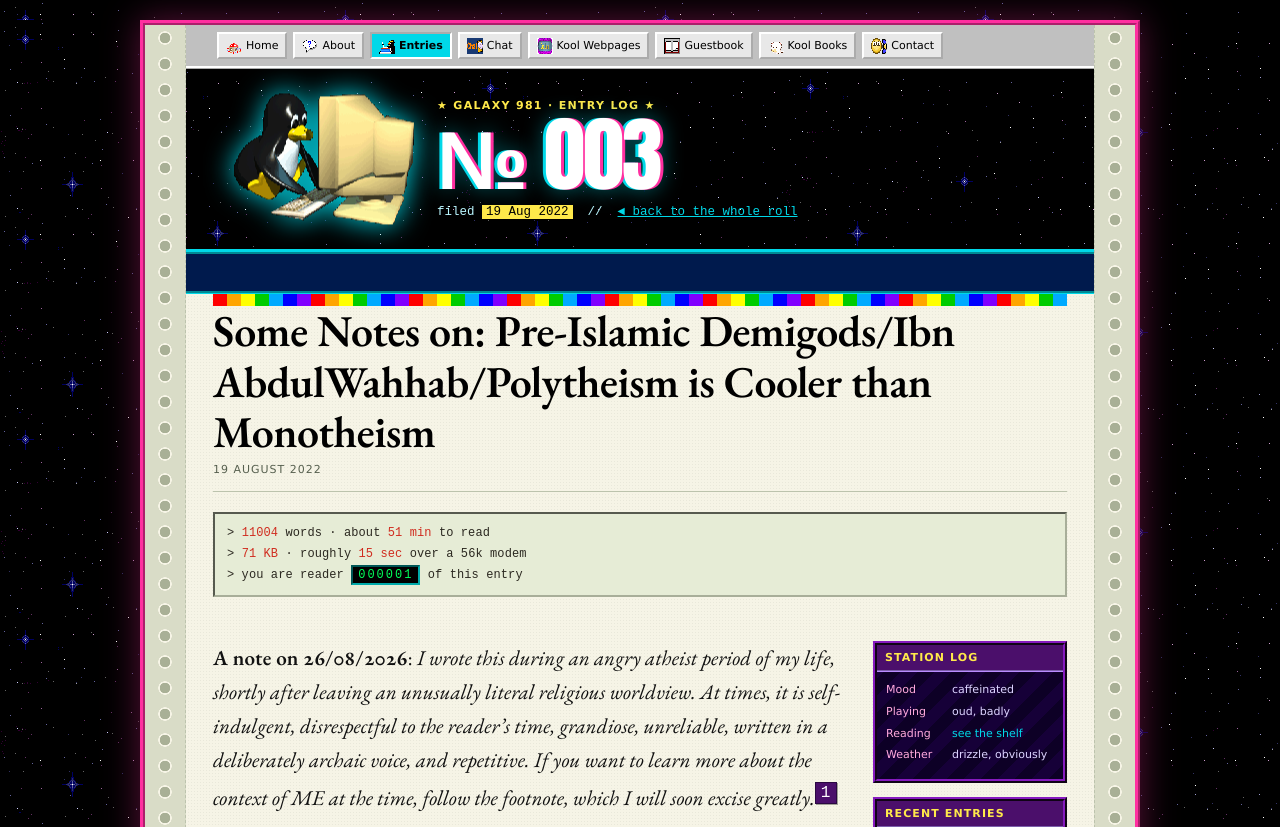
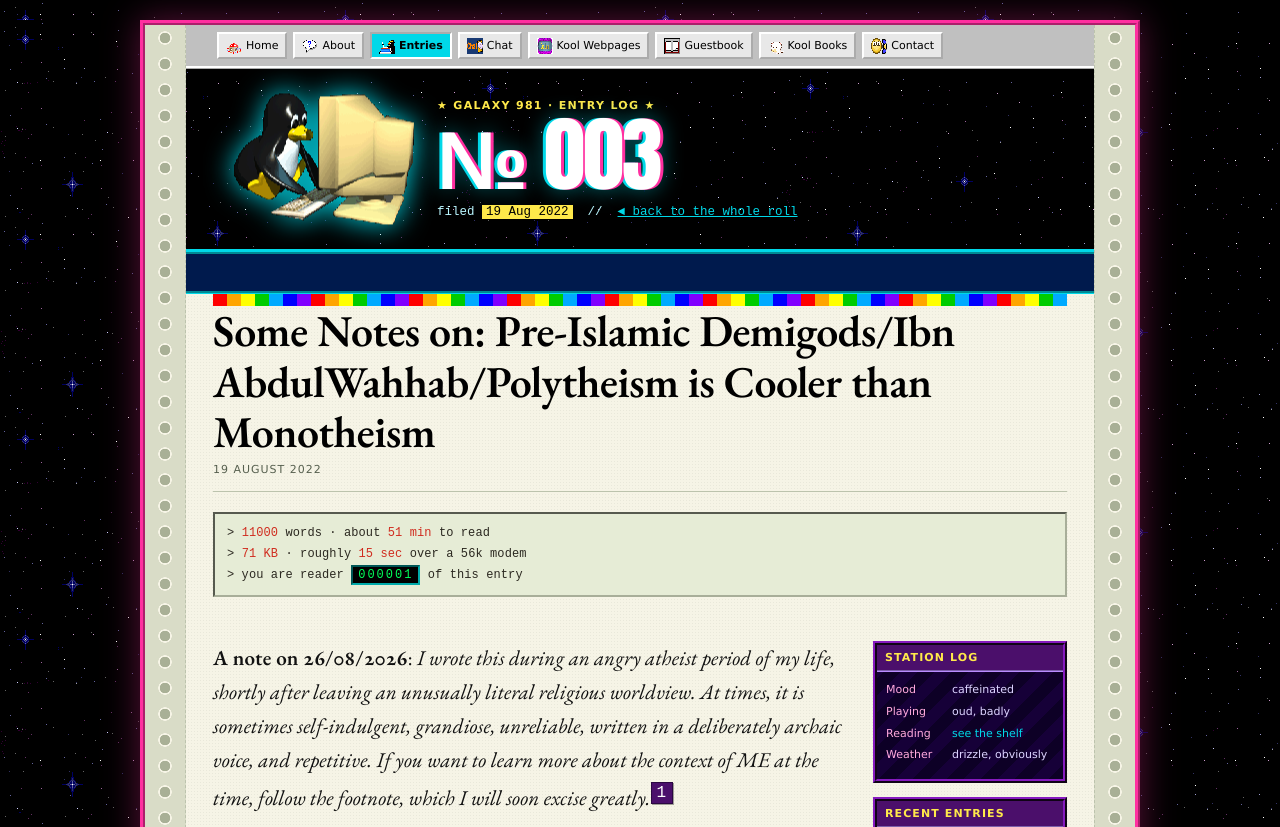
Before and after one commit to Catofminerva/Catofminerva.github.io, a Jekyll site: the page built from _posts/2022-08-19-wahhab.md, in a window 1280 px wide and 900 px high, cut to the strip 0-827 px from the top of the window. Built offline with Jekyll 4.4.1, drawn with Linux system fonts in a browser that asks for light colours; comment, search, counter and statistics services are not loaded.

Commit message:
Update 2022-08-19-wahhab.md

```diff
--- a/_posts/2022-08-19-wahhab.md
+++ b/_posts/2022-08-19-wahhab.md
@@ -3,7 +3,7 @@ layout: post
 title: "Some Notes on: Pre-Islamic Demigods/Ibn AbdulWahhab/Polytheism is Cooler than Monotheism"
 permalink: /wahhab
 ---
-**A note on 26/08/2026**: *I wrote this during an angry atheist period of my life, shortly after leaving an unusually literal religious worldview. At times, it is self-indulgent, disrespectful to the reader's time, grandiose, unreliable, written in a deliberately archaic voice, and repetitive. If you want to learn more about the context of ME at the time, follow the footnote, which I will soon excise greatly.*[^1]
+**A note on 26/08/2026**: *I wrote this during an angry atheist period of my life, shortly after leaving an unusually literal religious worldview. At times, it is sometimes self-indulgent, grandiose, unreliable, written in a deliberately archaic voice, and repetitive. If you want to learn more about the context of ME at the time, follow the footnote, which I will soon excise greatly.*[^1]
 <figure>
   <img
     src="https://substackcdn.com/image/fetch/$s_!Uejf!,f_auto,q_auto:good,fl_progressive:steep/https%3A%2F%2Fsubstack-post-media.s3.amazonaws.com%2Fpublic%2Fimages%2F006803b9-bf13-4985-acaa-e2f1a1172c00_720x509.jpeg"
```
